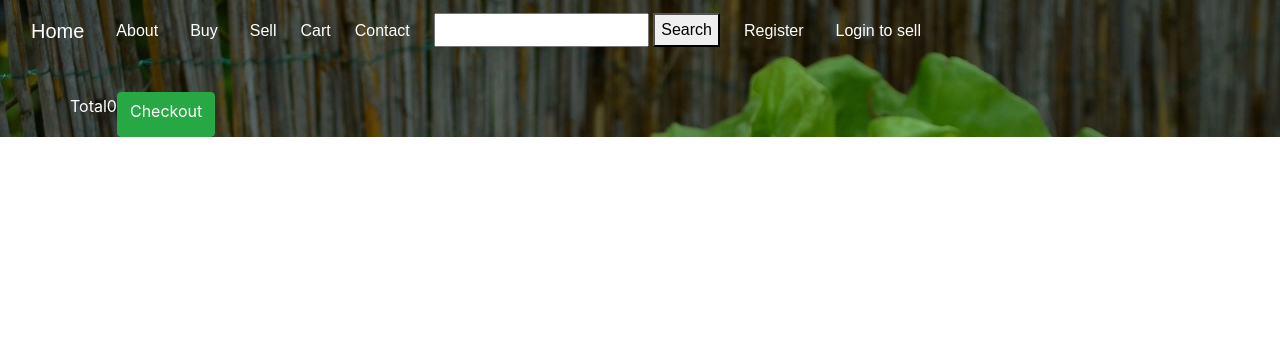
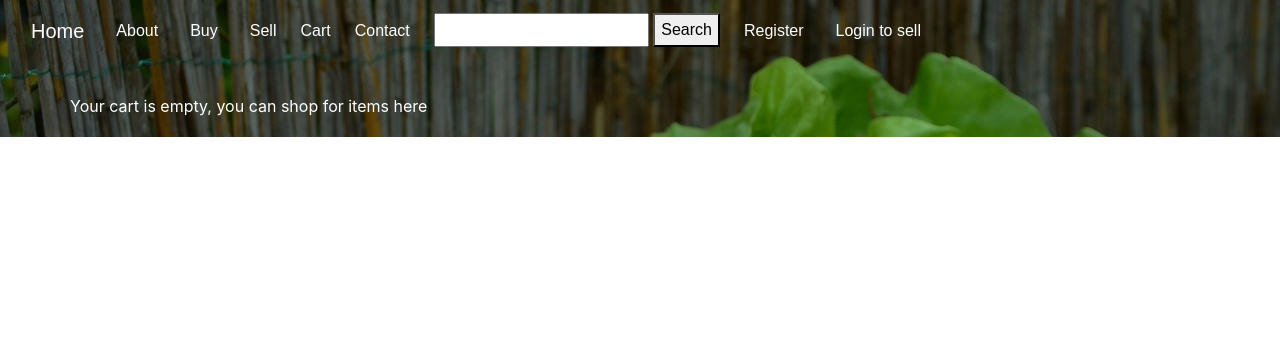
Before and after one commit to digitalstuart/kerry-online-farmers-market, a Django app: page /cart/ in a window 1280 px wide. Shown: the top 362 px of the page. Run offline with Django 3.2, Linux system fonts and the light colour scheme; some libraries are stand-ins or nearby versions; some web fonts are replaced.

Commit message:
Added message to display 'your cart is empty' if there are no items in shopping cart

```diff
--- a/cart/templates/cart.html
+++ b/cart/templates/cart.html
@@ -5,6 +5,7 @@
 {% block content %}
 <div class="container">
 	<div class="row row-flex">
+    {% if cart_items %}
 		{% for item in cart_items %}
 
 		<div class="col-xs-10 col-xs-offset-1 col-sm-offset-0 col-sm-6 col-md-4 display panel panel-display">
@@ -33,8 +34,12 @@
 			</div>
 		</div>
 		{% endfor %}
+        {% else %}
+        <p>Your cart is empty, you can shop for items <a href="{% url 'products' %}">here</a></p>
+        {% endif %}
 	</div>
 </div>
+{% if cart_items %}
 <div class="container">
 	<div class="row">
 		<p>Total</p>
@@ -43,5 +48,6 @@
 			role="button"><span class="glyphicon glyphicon-ok-sign" aria-hidden="true"></span>Checkout</a>
 	</div>
 </div>
+{% endif %}
 
 {% endblock %}
```
